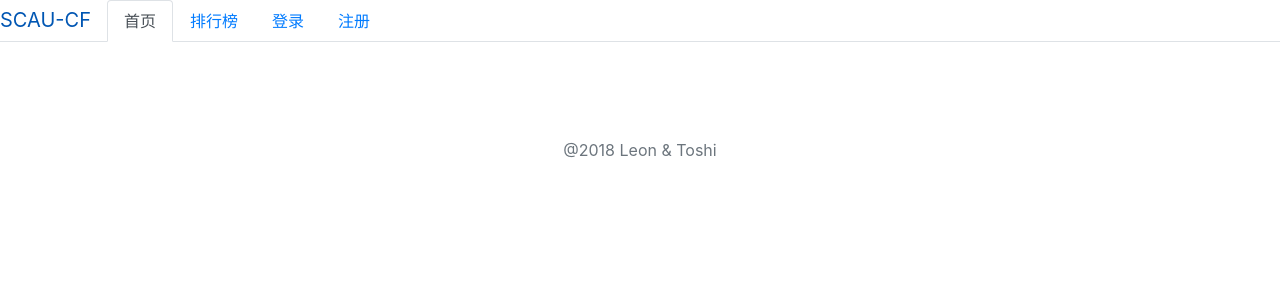
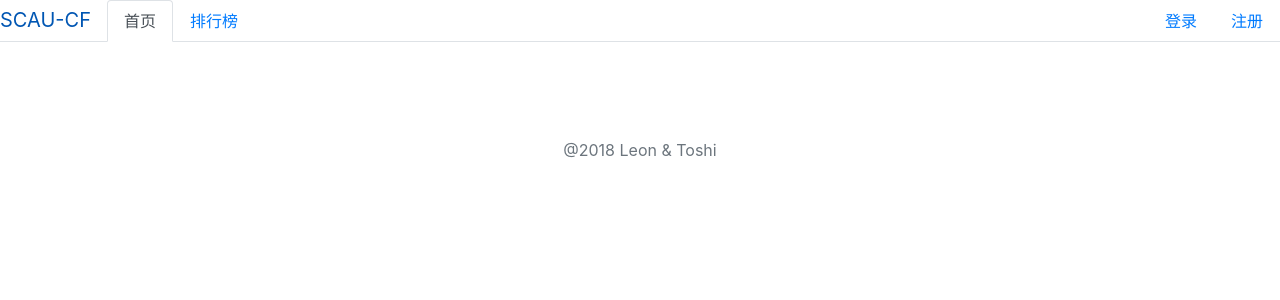
Before and after one commit to ben741863140/cfsystem, a Django app: page / in a window 1280 px wide. Shown: the top 300 px of the page. Run offline with Django 3.2, Linux system fonts and the light colour scheme; some libraries are stand-ins or nearby versions.

Commit message:
美化导航栏

```diff
--- a/templates/base.html
+++ b/templates/base.html
@@ -42,7 +42,7 @@
                         <a class="nav-link" href="{% url 'logout' %}?next={{ request.path }}">退出</a>
                     </li>
                 {% else %}
-                    <li class="nav-item" >
+                    <li class="nav-item", style="margin-left: auto" >
                         <a class="nav-link" href="/logreg/login">登录</a>
                     </li>
                     <li class="nav-item">
```
